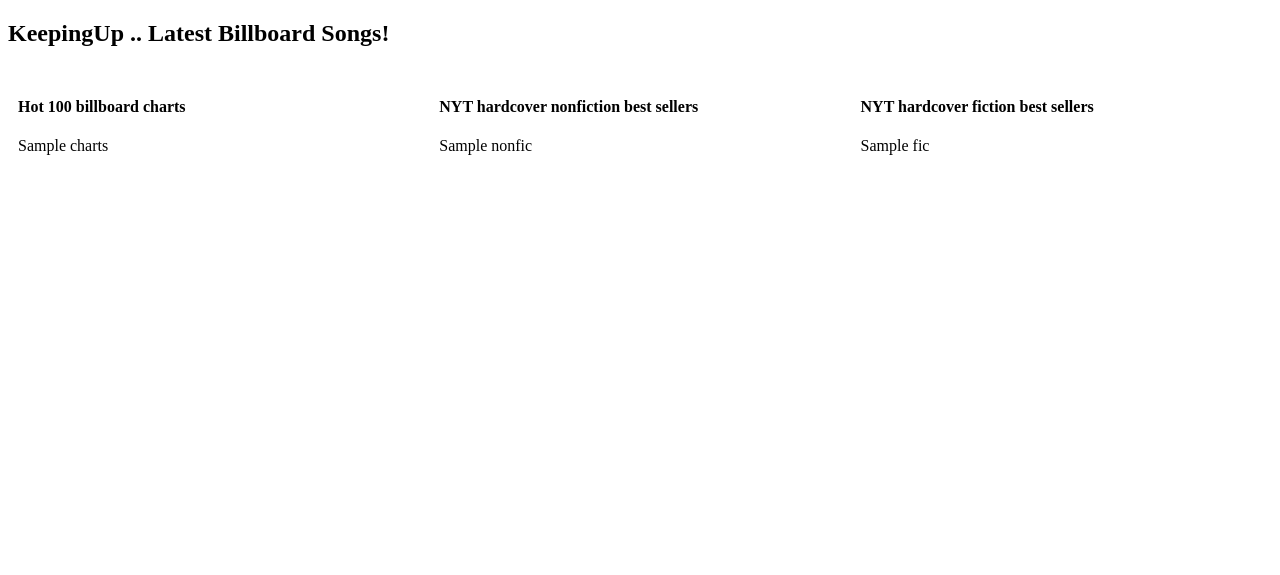
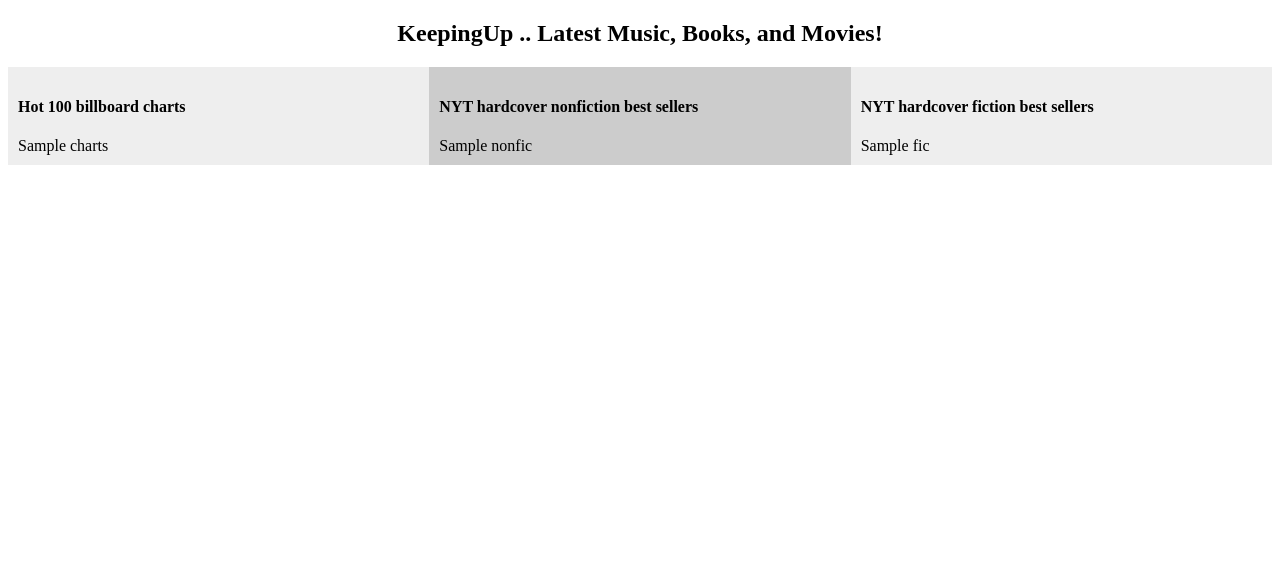
Before and after one commit to shreifelsaid/KeepingUp, a Flask app: template templates/index.html in a window 1280 px wide. Shown: the top 575 px of the page. Run offline with Flask 2, Linux system fonts and the light colour scheme; the template is opened without the code that fills it: most values are stand-ins (such as "Sample title", 1, 10 or a date in 2020).

Commit message:
style changes

```diff
--- a/templates/index.html
+++ b/templates/index.html
@@ -3,25 +3,25 @@
 <html lang="en">
 
 <style>
-    * {
-      box-sizing: border-box;
+  #actual-table {
+    border-collapse: collapse;
   }
 
-    /* Create three equal columns that floats next to each other */
-    .column {
-      float: left;
-      width: 33.33%;
+  #actual-table td {
+    width: 20%;
     padding: 10px;
-      height: 300px; /* Should be removed. Only for demonstration */
+    vertical-align: top;
   }
 
-    /* Clear floats after the columns */
-    .row:after {
-      content: "";
-      display: table;
-      clear: both;
+  #actual-table td:nth-child(even) {
+    background: #ccc;
+  }
+
+  #actual-table td:nth-child(odd) {
+    background: #eee;
   }
 </style>
+
 <head>
   <meta charset="utf-8">
 
@@ -33,28 +33,47 @@
 </head>
 
 <body>
-  <div class="row">
 
-  <h2>KeepingUp .. Latest Billboard Songs!</h2>
+  <h2 style="text-align:center">KeepingUp .. Latest Music, Books, and Movies!</h2>
 
-  <div class="column">
+  <!-- <div class="column" style="background-color:#aaa;">
     <h4>Hot 100 billboard charts</h4>
     {{charts}}
   </div>
 
-  <div class="column">
+  <div class="column" style="background-color:#bbb;">
     <h4>NYT hardcover nonfiction best sellers</h4>
     {{nonfic}}
   </div>
 
-  <div class="column">
+  <div class="column" style="background-color:#ccc;">
     <h4>NYT hardcover fiction best sellers</h4>
     {{fic}}
   </div>
-  </div>
+  </div> -->
+
+
+  <table id="actual-table">
+    <tr>
+      <td>
+        <h4>Hot 100 billboard charts</h4>
+        {{charts}}
+      </td>
+      <td>
+        <h4>NYT hardcover nonfiction best sellers</h4>
+        {{nonfic}}
+      </td>
+      <td>
+        <h4>NYT hardcover fiction best sellers</h4>
+        {{fic}}
+      </td>
+    </tr>
+  </table>
+
 
 
 
 
 </body>
+
 </html>
```
Lines whose indentation alone changed are shown as unchanged.
